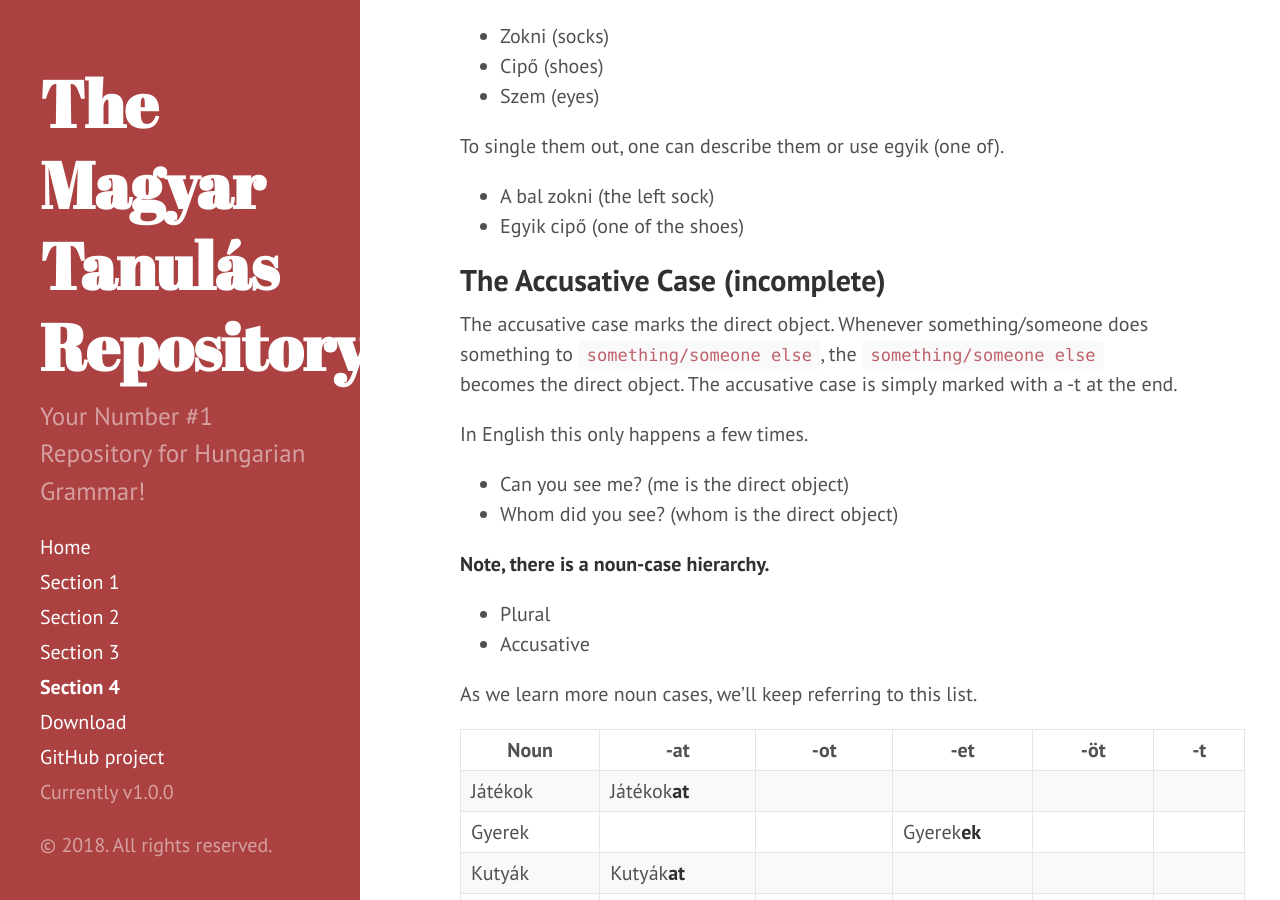
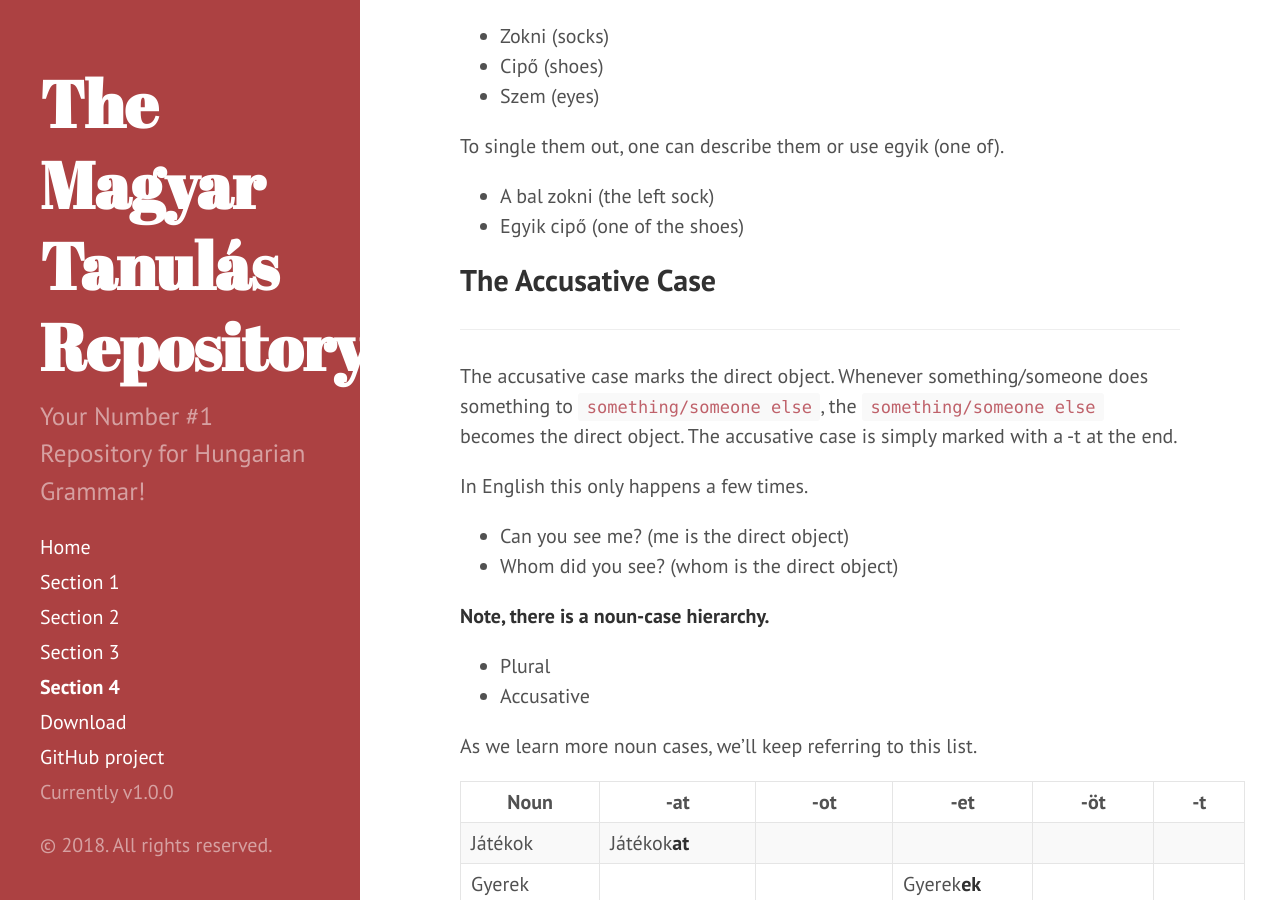
Before and after one commit to Magyartanulas/magyartanulas.github.io, a Jekyll site: the page built from Section4.md, in a window 1280 px wide and 900 px high, scrolled down 2940 px. Built offline with Jekyll 4.4.1, drawn with Linux system fonts in a browser that asks for light colours; Markdown is read by kramdown in place of the engine named in the settings.

Commit message:
Update Section4.md

```diff
--- a/Section4.md
+++ b/Section4.md
@@ -90,7 +90,8 @@ To single them out, one can describe them or use egyik (one of).
 * A bal zokni (the left sock)
 * Egyik cipő (one of the shoes)
 
-## The Accusative Case (incomplete)
+## The Accusative Case
+---
 
 The accusative case marks the direct object. Whenever something/someone does something to `something/someone else`,
 the `something/someone else` becomes the direct object. The accusative case is simply marked with a -t at the end.
```
